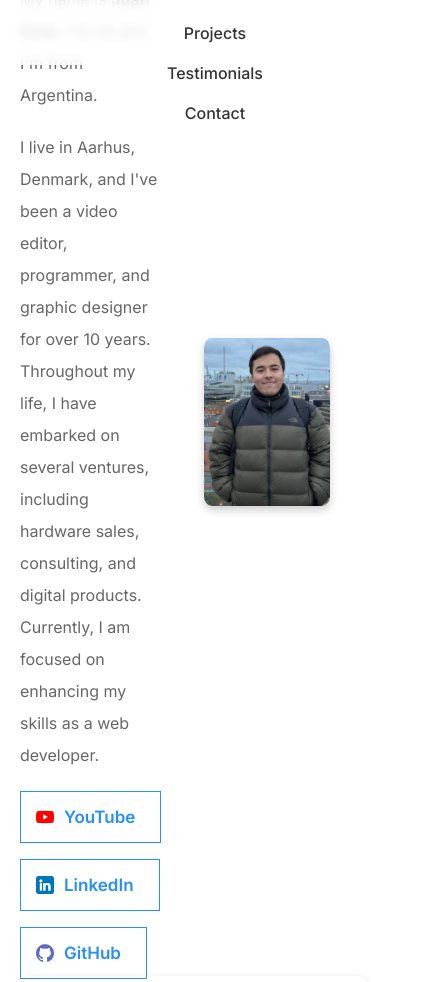
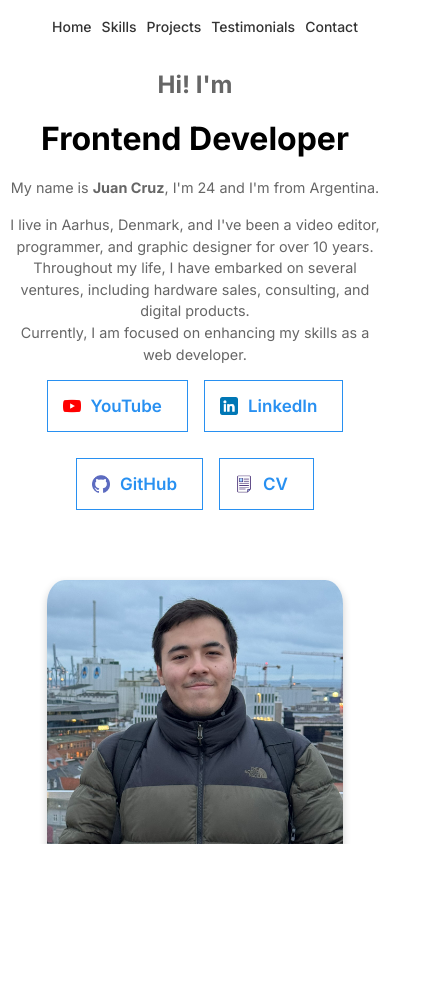
Before and after one commit to PAINj9/juan-cruz-astrada-duran-porfolio, a website: page index.html in a window 390 px wide. Shown: the top 982 px of the page, 431 px wide, since content can reach past the window. After the commit the page ends 844 px from the top, so only its background shows below. Drawn offline with nearby package versions, Linux system fonts and the light colour scheme.

Commit message:
Making it Responsive

```diff
--- a/css/style.css
+++ b/css/style.css
@@ -10,6 +10,10 @@ html, body {
     margin: 0;
     font-family: 'Inter', sans-serif;
     box-sizing: border-box;
+
+    max-width: 100vw;
+    overflow-x: hidden; /* Evita el scroll horizontal */
+    padding: 0;
 }
 
 body {
@@ -51,6 +55,8 @@ nav {
     margin: 0;
     padding: 0;
     display: flex;
+    flex-wrap: wrap; /* Permite que los elementos se ajusten */
+    justify-content: center; /* Centra los elementos */
 }
 
 .nav-links li {
@@ -70,16 +76,7 @@ nav {
     font-weight: 600;
 }
 
-@media (max-width: 768px) {
-    .nav-links {
-        flex-direction: column;
-        align-items: center;
-    }
 
-    .nav-links li {
-        margin: 10px 0;
-    }
-}
 
 /* -------------- Section 1 -------------- */
 
@@ -93,6 +90,11 @@ nav {
     box-sizing: border-box;
     flex: 1;
     color: #333;
+
+
+    max-width: 100%;
+    overflow-x: hidden; /* Asegura que no haya desbordamientos */
+    margin: 0 auto; /* Centra el contenido */
 }
 
 .contenedor-contenido {
@@ -165,6 +167,8 @@ nav {
 .imagen-principal img:hover {
     transform: scale(1.45);
 }
+
+
 
 /* Botones generales */
 button {
@@ -908,7 +912,119 @@ ul {
 }
 
 
-/* ---------------------------- MEDIA QUERIE ---------------------------- */
-/* ---------------------------- MEDIA QUERIE ---------------------------- */
-/* ---------------------------- MEDIA QUERIE ---------------------------- */
-/* ---------------------------- MEDIA QUERIE ---------------------------- */
+/* ---------------------------- MEDIA QUERY MOVIL ---------------------------- */
+/* ---------------------------- MEDIA QUERY MOVIL ---------------------------- */
+/* ---------------------------- MEDIA QUERY MOVIL ---------------------------- */
+/* ---------------------------- MEDIA QUERY MOVIL ---------------------------- */
+
+
+/* Media Query para iPhone 14 Pro Max */
+@media (max-width: 430px) {
+    .navbar {
+        padding: 10px 10px; /* Reduce el padding en pantallas más pequeñas */
+        overflow: hidden;
+        height: 2rem;
+    }
+
+    .nav-links {
+        flex-direction: row; /* Mantiene los enlaces en fila (horizontal) */
+        justify-content: space-around; /* Distribuye los enlaces horizontalmente */
+        width: 100%; /* Asegura que ocupe todo el ancho disponible */
+    }
+
+    .nav-links li {
+        margin: 0 5px; /* Ajuste del margen entre los elementos en móviles */
+    }
+
+    .nav-links a {
+        font-size: 14px; /* Tamaño de fuente adecuado para pantallas pequeñas */
+    }
+}
+
+
+
+
+
+
+
+
+@media (max-width: 480px) {
+    /* Sección 1 */
+    .contenedor-1 {
+        flex-direction: column; /* Organiza los elementos en columna */
+        height: auto; /* Permite que la altura se ajuste según el contenido */
+        padding: 10px;
+        padding-top: 50px; /* Añade espacio superior para compensar la navbar fija */
+        box-sizing: border-box;
+    }
+
+    .contenedor-contenido {
+        flex-direction: column; /* Apila el contenido verticalmente */
+        justify-content: center; /* Centra el contenido */
+        align-items: center; /* Centra el contenido */
+        width: 100%;
+        height: auto; /* Deja que el contenedor se ajuste al contenido */
+        margin: 0; /* Elimina el margen vertical */
+    }
+
+    .texto-introductorio {
+        max-width: 100%; /* Ocupa todo el ancho disponible */
+        text-align: center; /* Centra el texto */
+        margin-bottom: 20px; /* Añade espacio inferior al texto */
+    }
+
+    .texto-introductorio h1 {
+        font-size: 2rem; /* Tamaño de la fuente reducido para pantallas pequeñas */
+        font-weight: 700;
+        margin: 20px 0; /* Margen reducido */
+        position: relative;
+        overflow: hidden; /* Permite que la animación funcione */
+        height: 1.2em; /* Mantiene la altura para la animación */
+        white-space: nowrap; /* Previene quiebres de línea */
+    }
+
+    .texto-introductorio h1 span {
+        display: block;
+        position: absolute; /* Necesario para la animación */
+        width: 100%;
+        transition: transform 0.5s ease, opacity 0.5s ease;
+    }
+
+    .texto-introductorio h1 .current {
+        transform: translateY(0); /* Asegura que el texto actual esté visible */
+        opacity: 1;
+    }
+
+    .texto-introductorio h1 .next {
+        transform: translateY(100%); /* Movimiento vertical para la animación */
+        opacity: 0;
+    }
+
+    .texto-introductorio p {
+        font-size: 0.9rem; /* Ajusta el tamaño de la fuente para móviles */
+        line-height: 1.5; /* Ajusta la altura de línea para mejorar la legibilidad */
+        margin: 15px 0; /* Ajusta el margen superior e inferior */
+    }
+
+    .imagen-principal {
+        max-width: 80%; /* Reduce el tamaño de la imagen en móviles */
+        margin: 20px auto; /* Centra la imagen y añade espacio alrededor */
+    }
+
+    .botones-ordenados-inicio {
+        justify-content: center; /* Centra los botones horizontalmente */
+        width: 100%; /* Ocupa todo el ancho disponible */
+        flex-wrap: wrap; /* Permite que los botones se ajusten si no caben en una fila */
+        margin-bottom: 20px; /* Añade espacio debajo de los botones */
+    }
+
+    .boton-youtube, .boton-github, .boton-cv {
+        margin-bottom: 10px; /* Añade un pequeño margen inferior para espaciado vertical */
+    }
+
+    .dropdown-content {
+        min-width: 100px; /* Reduce el ancho mínimo del dropdown para pantallas pequeñas */
+        left: 50%; /* Centra el contenido dropdown */
+        transform: translateX(-50%); /* Ajusta la posición centrada */
+    }
+}
```
